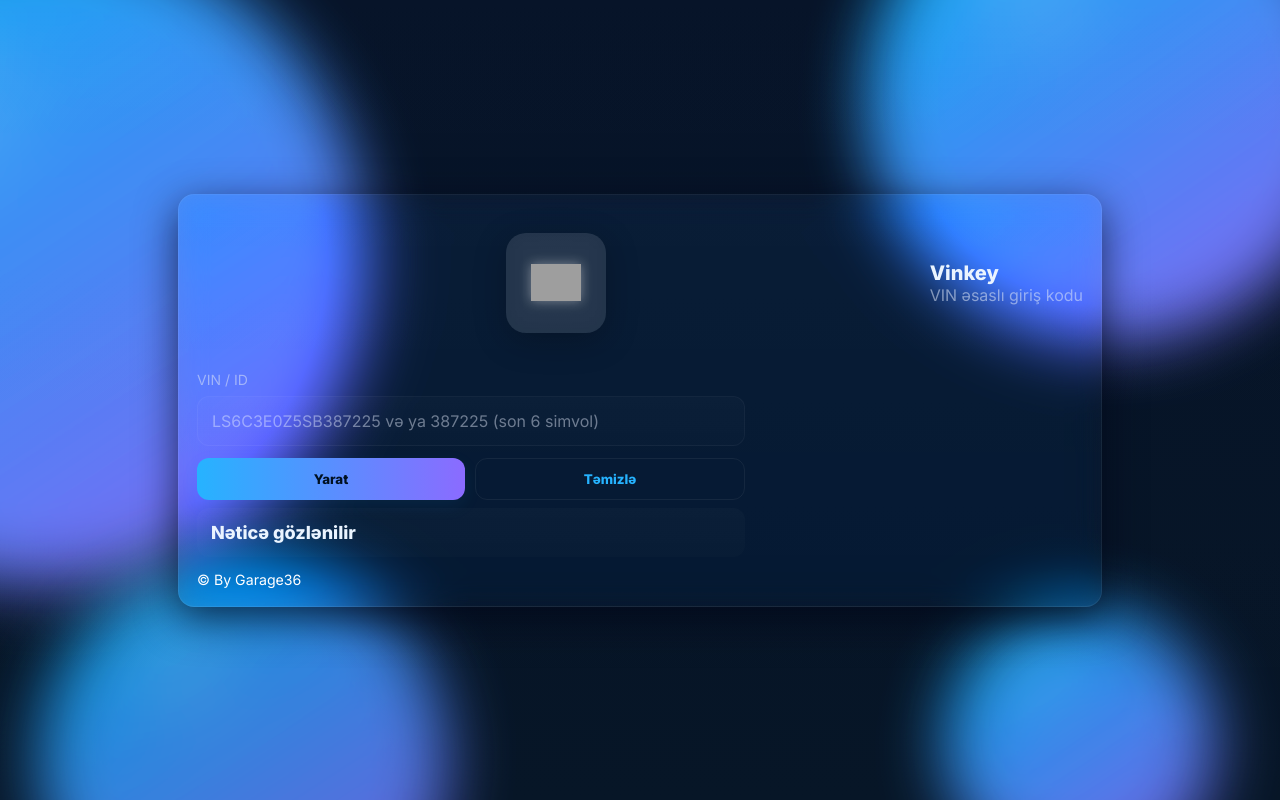
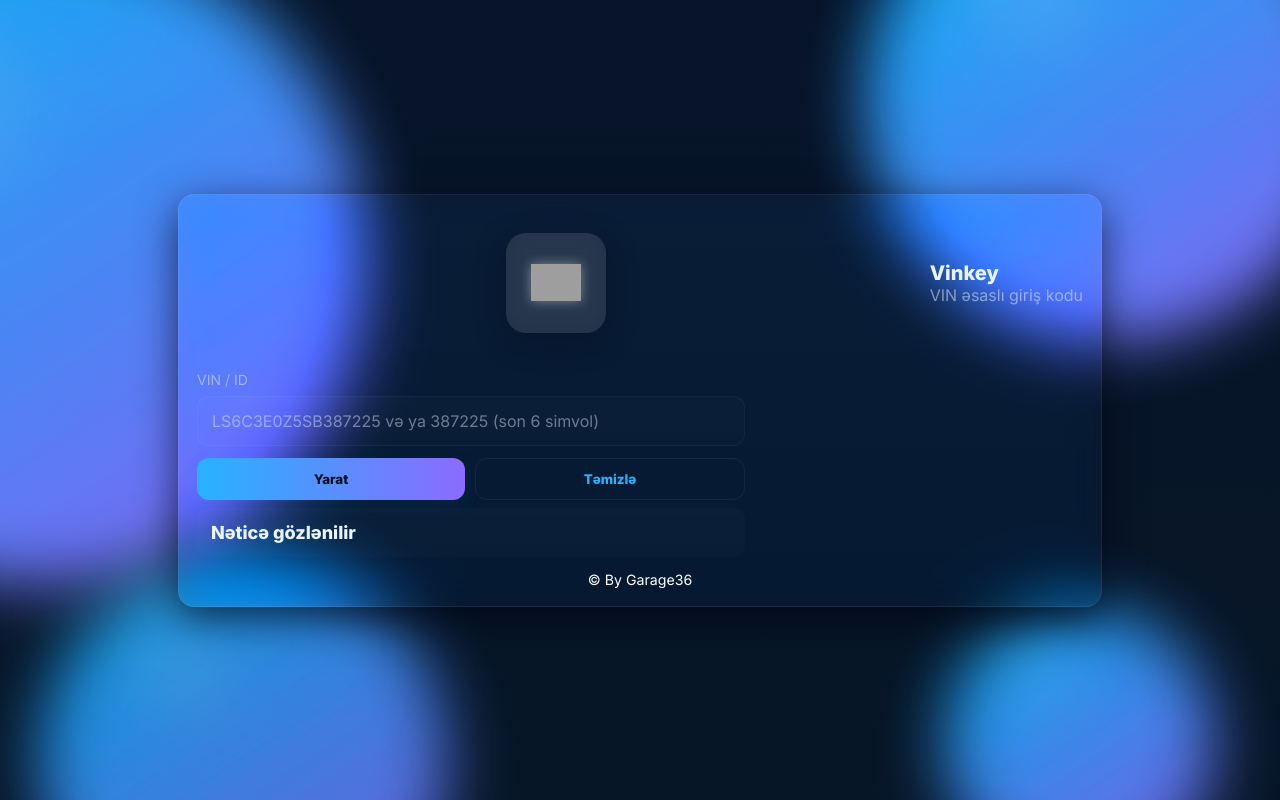
Before and after one commit to FaridAlieff/vinkey, a website: page public/index.html in a window 1280 px wide. Drawn offline with Linux system fonts and the light colour scheme; no server answers; grey boxes are pictures that could not be loaded.

Commit message:
Center align card footer content

```diff
--- a/public/style.css
+++ b/public/style.css
@@ -113,7 +113,7 @@ body {
 .logsList > div{ padding:8px 6px; border-bottom:1px solid rgba(255,255,255,0.02); }
 
 /* footer */
-.card-footer{ margin-top:14px; display:flex; justify-content:space-between; align-items:center; color:#fff !important; font-size:17px !important; }
+.card-footer{ margin-top:14px; display:flex; justify-content: center; align-items:center; color:#fff !important; font-size:17px !important; }
 
 /* ---------- "liquid droplet" buttons / touch feedback ---------- */
 /* small ripple using pseudo element */
```
